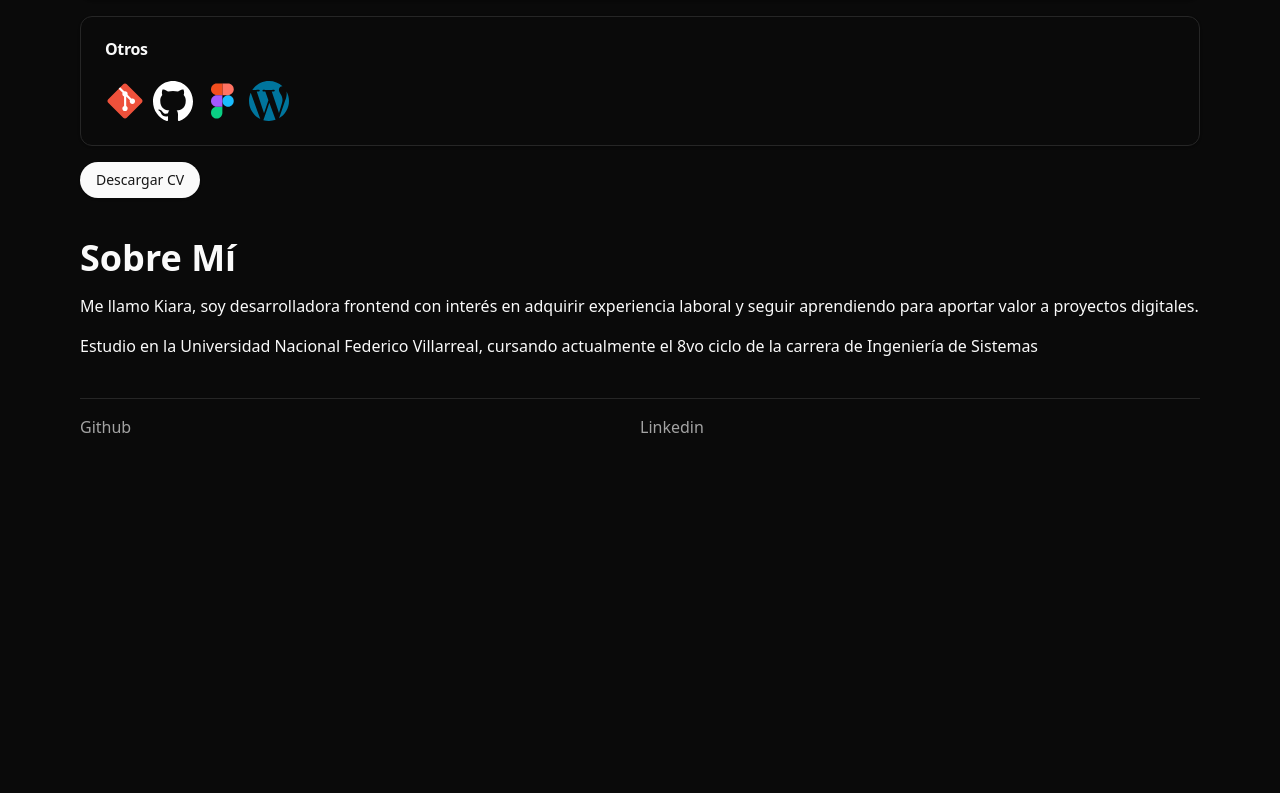
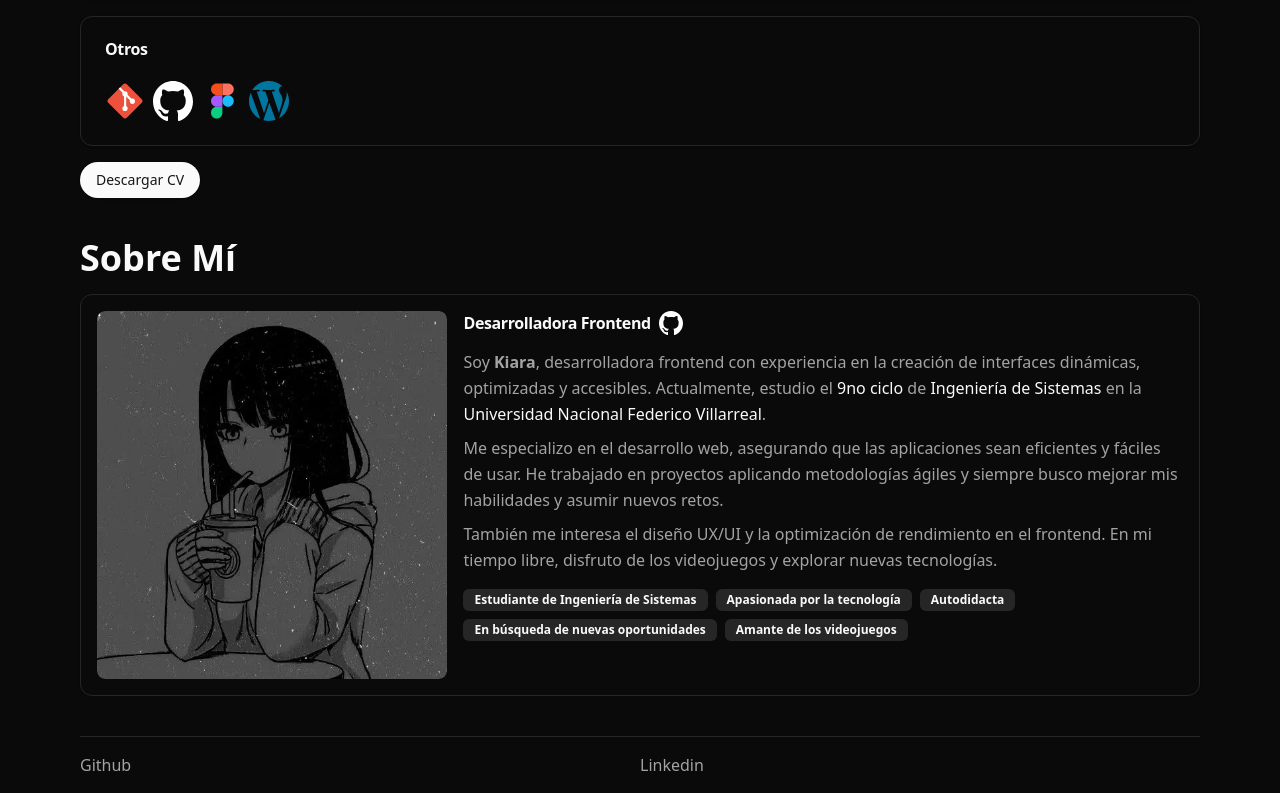
Before and after one commit to KiaraLuz/portafolio, a Next.js app: page / in a window 1280 px wide. Shown: the part 2033-2826 px from the top of the page. Before the commit the page ends 2488 px from the top, so only its background shows below. Built offline with nearby package versions, Linux system fonts and the light colour scheme.

Commit message:
feat: :sparkles: sobre mi
es igual

```diff
--- a/src/components/about.tsx
+++ b/src/components/about.tsx
@@ -1,6 +1,16 @@
 "use client";
 
 import { motion } from "framer-motion";
+import Image from "next/image";
+import {
+  Card,
+  CardDescription,
+  CardFooter,
+  CardHeader,
+  CardTitle,
+} from "./ui/card";
+import Link from "next/link";
+import { Badge } from "./ui/badge";
 
 export default function About() {
   return (
@@ -13,15 +23,80 @@ export default function About() {
       <h2 id="sobre-mi" className="scroll-mt-20 text-4xl font-bold">
         Sobre Mí
       </h2>
-      <p className="text-base">
-        Me llamo Kiara, soy desarrolladora frontend con interés en adquirir
-        experiencia laboral y seguir aprendiendo para aportar valor a proyectos
-        digitales.
-      </p>
-      <p>
-        Estudio en la Universidad Nacional Federico Villarreal, cursando
-        actualmente el 8vo ciclo de la carrera de Ingeniería de Sistemas
-      </p>
+      <Card className="flex flex-col gap-4 p-4 md:flex-row">
+        <div className="flex min-w-[300px] items-center justify-center overflow-hidden rounded-lg md:w-auto">
+          <Image
+            alt="Kiara"
+            src="/perfil.webp"
+            className="z-0 h-full w-full rounded-lg object-cover transition-all group-hover:scale-105"
+            width={400}
+            height={400}
+          />
+        </div>
+        <div className="flex w-full flex-col gap-4">
+          <CardHeader className="gap-2 p-0">
+            <CardTitle>
+              <div className="flex items-center gap-2">
+                <div className="flex items-center gap-2">
+                  Desarrolladora Frontend
+                  <Link
+                    href="https://github.com/kiaraluz"
+                    target="_blank"
+                    aria-label="link-github"
+                  >
+                    <Image
+                      alt="GitHub"
+                      src="/svgs/github.svg"
+                      width={24}
+                      height={24}
+                    />
+                  </Link>
+                </div>
+              </div>
+            </CardTitle>
+            <CardDescription className="flex flex-col gap-2">
+              <p className="text-base leading-relaxed">
+                Soy <span className="font-semibold">Kiara</span>, desarrolladora
+                frontend con experiencia en la creación de interfaces dinámicas,
+                optimizadas y accesibles. Actualmente, estudio el{" "}
+                <span className="text-secondary-foreground">9no ciclo</span> de
+                <span className="text-secondary-foreground">
+                  {" "}
+                  Ingeniería de Sistemas
+                </span>{" "}
+                en la
+                <span className="text-secondary-foreground">
+                  {" "}
+                  Universidad Nacional Federico Villarreal
+                </span>
+                .
+              </p>
+              <p className="text-base leading-relaxed">
+                Me especializo en el desarrollo web, asegurando que las
+                aplicaciones sean eficientes y fáciles de usar. He trabajado en
+                proyectos aplicando metodologías ágiles y siempre busco mejorar
+                mis habilidades y asumir nuevos retos.
+              </p>
+              <p className="text-base leading-relaxed">
+                También me interesa el diseño UX/UI y la optimización de
+                rendimiento en el frontend. En mi tiempo libre, disfruto de los
+                videojuegos y explorar nuevas tecnologías.
+              </p>
+            </CardDescription>
+          </CardHeader>
+          <CardFooter className="flex flex-wrap gap-2 p-0">
+            <Badge variant="secondary">
+              Estudiante de Ingeniería de Sistemas
+            </Badge>
+            <Badge variant="secondary">Apasionada por la tecnología</Badge>
+            <Badge variant="secondary">Autodidacta</Badge>
+            <Badge variant="secondary">
+              En búsqueda de nuevas oportunidades
+            </Badge>
+            <Badge variant="secondary">Amante de los videojuegos</Badge>
+          </CardFooter>
+        </div>
+      </Card>
     </motion.section>
   );
 }
```
